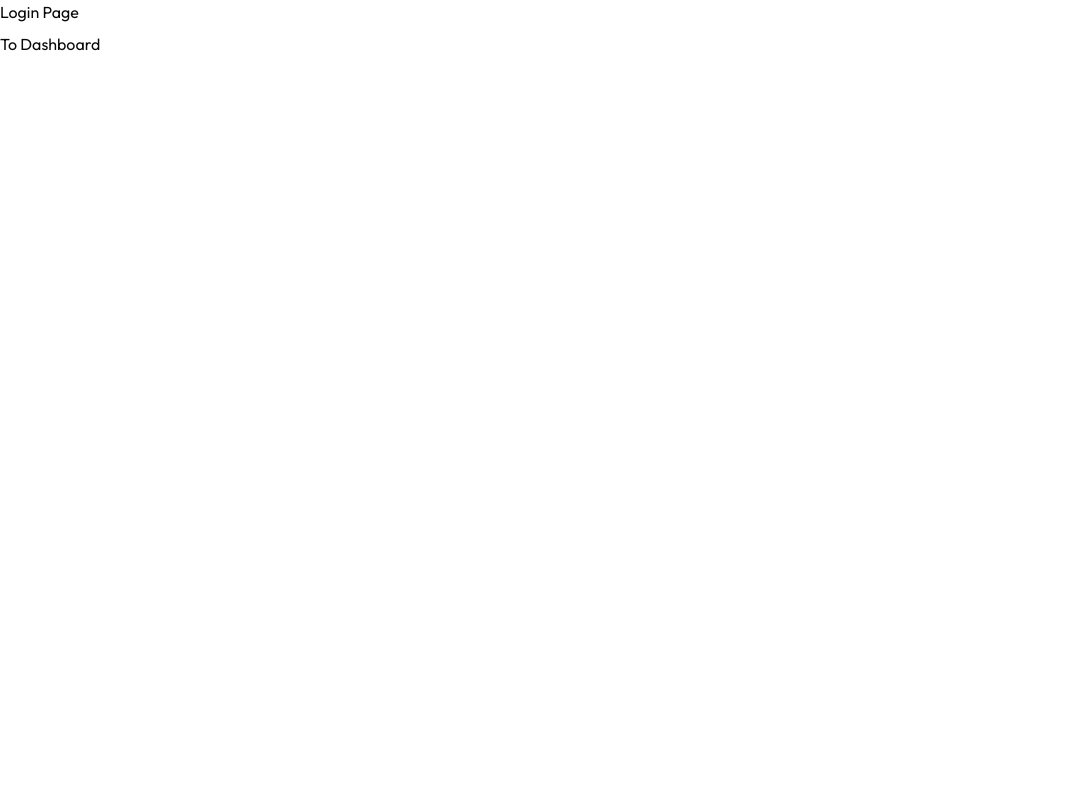
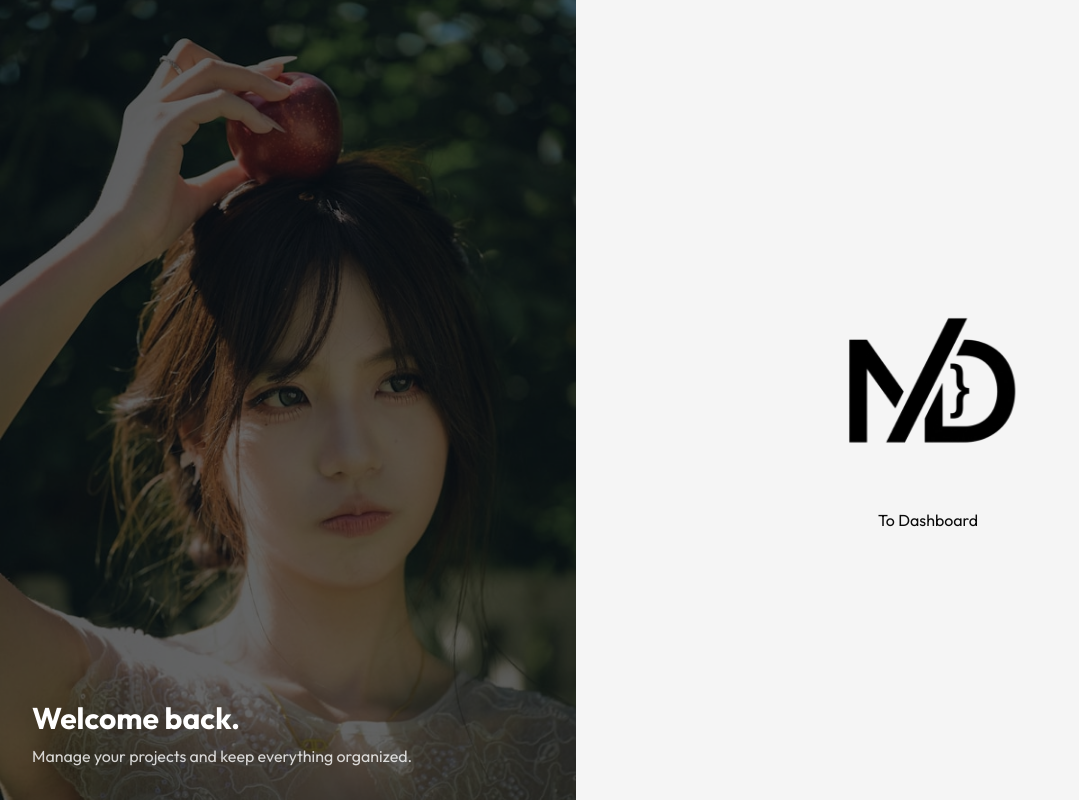
Before and after one commit to megilangr1/meg, a Next.js app: page /login in a window 1280 px wide. Shown: the whole page, without its empty margins (0-1079 px from the left). Built offline with nearby package versions, Linux system fonts and the light colour scheme.

Commit message:
feat: enhance login page with split-screen layout and add login banner image

```diff
--- a/src/app/(auth)/login/page.tsx
+++ b/src/app/(auth)/login/page.tsx
@@ -1,10 +1,39 @@
+import Image from "next/image";
 import Link from "next/link";
 
 export default function Page() {
   return (
-    <div className="flex flex-col gap-2">
-      <p>Login Page</p>
-      <Link href={"/dashboard"}>To Dashboard</Link>
-    </div>
+    <main className="min-h-screen w-full flex items-center justify-center md:justify-between">
+      <div className="hidden md:flex md:w-84 lg:w-md xl:w-xl 2xl:w-4xl min-h-screen relative overflow-hidden">
+        <div
+          className="absolute inset-0 bg-cover bg-center brightness-40"
+          style={{
+            backgroundImage: 'url("/image/login-banner.jpg")',
+          }}
+        ></div>
+
+        <div className="relative z-10 flex flex-col justify-end p-8 text-white">
+          <h1 className="text-3xl font-bold">Welcome back.</h1>
+
+          <p className="mt-2 text-white/80">
+            Manage your projects and keep everything organized.
+          </p>
+        </div>
+      </div>
+
+      <div className="flex min-h-screen flex-1 flex-col items-center justify-center bg-muted p-6">
+        <div className="relative size-40 xl:size-60">
+          <Image
+            src="/brand/logo-icon-clear.png"
+            alt="MeGGi dev"
+            fill
+            sizes="auto"
+            className="object-cover dark:invert"
+          />
+        </div>
+
+        <Link href={"/dashboard"}>To Dashboard</Link>
+      </div>
+    </main>
   );
 }
--- a/src/app/(public)/_components/layout/site-footer.tsx
+++ b/src/app/(public)/_components/layout/site-footer.tsx
@@ -10,19 +10,11 @@ export function SiteFooter() {
         <div className="flex flex-wrap items-center justify-between gap-4">
           <div className="flex items-center gap-2">
             <Image
-              src="/brand/logo.png"
-              alt="MeGGi"
-              width={96}
-              height={24}
-              className="h-6 w-auto dark:hidden"
-              loading="eager"
-            />
-            <Image
               src="/brand/logo-clear.png"
               alt="MeGGi"
               width={96}
               height={24}
-              className="hidden h-6 w-auto dark:block"
+              className="h-6 w-auto dark:invert"
               loading="eager"
             />
           </div>
--- a/src/app/(public)/_components/layout/site-header.tsx
+++ b/src/app/(public)/_components/layout/site-header.tsx
@@ -16,18 +16,11 @@ export function SiteHeader() {
       <div className="mx-auto flex h-16 w-full max-w-6xl items-center justify-between px-4">
         <Link href="/" className="flex items-center gap-2">
           <Image
-            src="/brand/logo-icon.png"
-            alt="MeGGi dev"
-            width={32}
-            height={32}
-            className="size-8 dark:hidden"
-          />
-          <Image
             src="/brand/logo-icon-clear.png"
             alt="MeGGi dev"
             width={32}
             height={32}
-            className="hidden size-8 dark:block"
+            className="size-8 dark:invert"
           />
           <span className="font-heading text-base font-semibold">
             MeGGi dev
--- a/src/app/(public)/_components/page/about-section.tsx
+++ b/src/app/(public)/_components/page/about-section.tsx
@@ -15,7 +15,11 @@ export function AboutSection() {
             <div className="flex flex-col gap-4">
               <div className="flex items-center gap-3">
                 <Avatar size="lg">
-                  <AvatarImage src="/brand/logo-icon.png" alt="MeGGi dev" />
+                  <AvatarImage
+                    src="/brand/logo-icon-clear.png"
+                    alt="MeGGi dev"
+                    className="dark:invert"
+                  />
                   <AvatarFallback>MD</AvatarFallback>
                 </Avatar>
                 <div>
--- a/src/app/(public)/_components/page/hero-section.tsx
+++ b/src/app/(public)/_components/page/hero-section.tsx
@@ -50,7 +50,11 @@ export function HeroSection() {
           <div className="flex items-center gap-3">
             <AvatarGroup>
               <Avatar size="sm">
-                <AvatarImage src="/brand/logo-icon.png" alt="MeGGi dev" />
+                <AvatarImage
+                  src="/brand/logo-icon-clear.png"
+                  alt="MeGGi dev"
+                  className="dark:invert"
+                />
                 <AvatarFallback>MD</AvatarFallback>
               </Avatar>
               <Avatar size="sm">
```
Also changed, not shown: public/image/login-banner.jpg (added), 1 other file (tests, documents, lock files or other folders).
